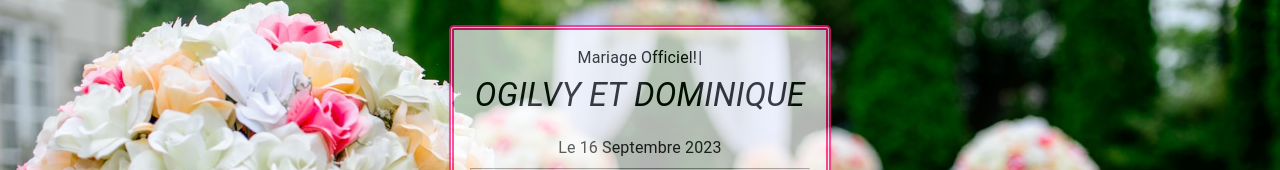
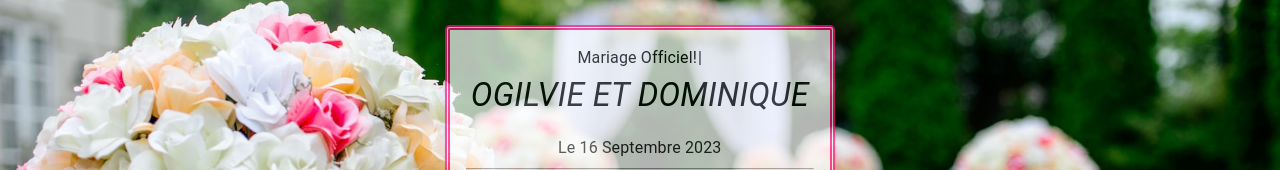
Before and after one commit to ricardomb94/gigietdom, a React (Create React App) app: page / in a window 1280 px wide. Shown: the part 135-305 px from the top of the page. Built offline with nearby package versions, Linux system fonts and the light colour scheme.

Commit message:
Testing Github Actions again

```diff
--- a/src/components/Header.js
+++ b/src/components/Header.js
@@ -66,7 +66,7 @@ const Header = () => {
                                 fontStyle: 'italic',
                             }}
                         >
-                            Ogilvy et Dominique
+                            Ogilvie et Dominique
                         </Typography>
                         {/* <hr /> */}
                         <Item variant="h4">
```
